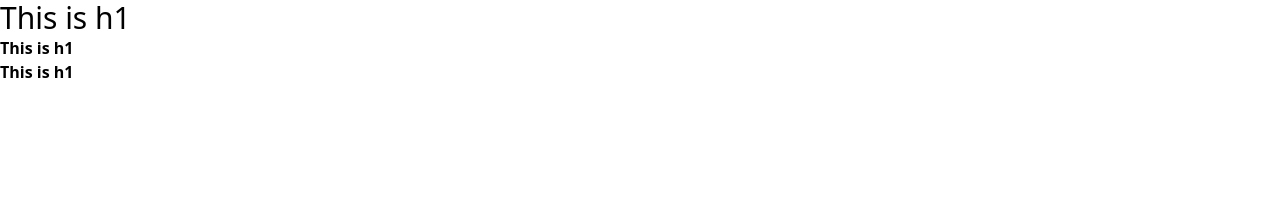
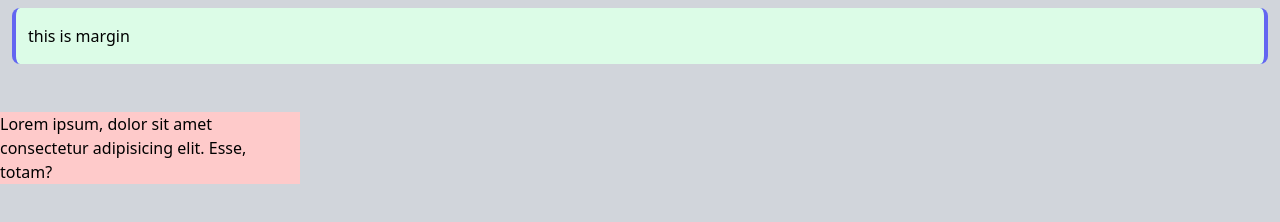
Before and after one commit to afreul-joy/My-Tailwind, a website: page public/index.html in a window 1280 px wide. Drawn offline with Linux system fonts and the light colour scheme.

Commit message:
square bracket notation added

```diff
--- a/public/index.html
+++ b/public/index.html
@@ -9,10 +9,19 @@
   </head>
 
   <body class="bg-gray-300">
+    <div
+      class="border-x-4 border-indigo-500 bg-green-100 mx-3 my-2 px-3 py-4 rounded-lg"
+    >
+      this is margin
+    </div>
 
-    <h1 class=" font-extrabold font-sans text-3xl mx-2 my-2 ">This is h1 </h1>
-    <h2 class=" font-bold font-sans text-2xl mx-2 my-2 ">This is h1 </h2>
-    <h3 class=" font-bold font-sans text-lg  mx-2 my-2 ">This is h1 </h3>
+
+
+  <!-- Square Bracket Notation  -->
+
+    <div class="bg-red-200 my-[3rem] w-[300px]" >
+      Lorem ipsum, dolor sit amet consectetur adipisicing elit. Esse, totam?
+    </div>
 
 
   </body>
```
Also changed, not shown: dist/output.css.
